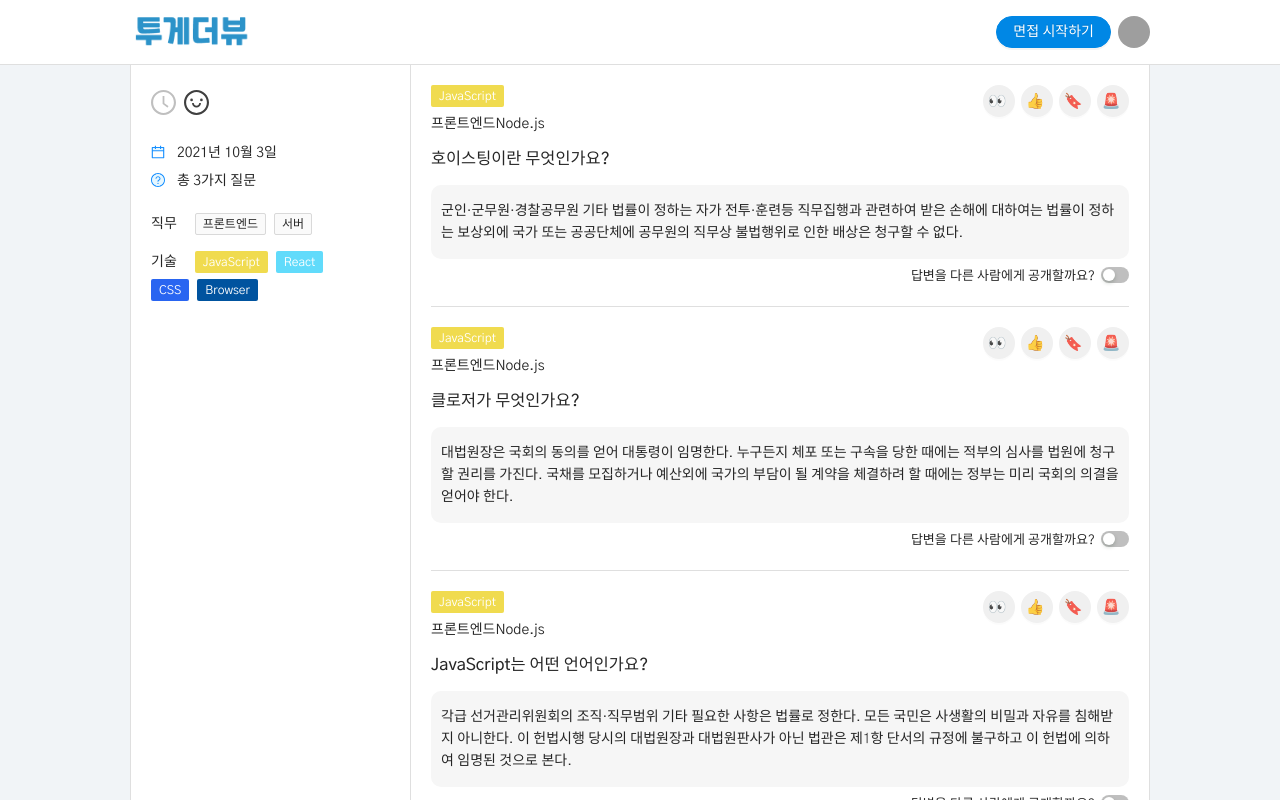
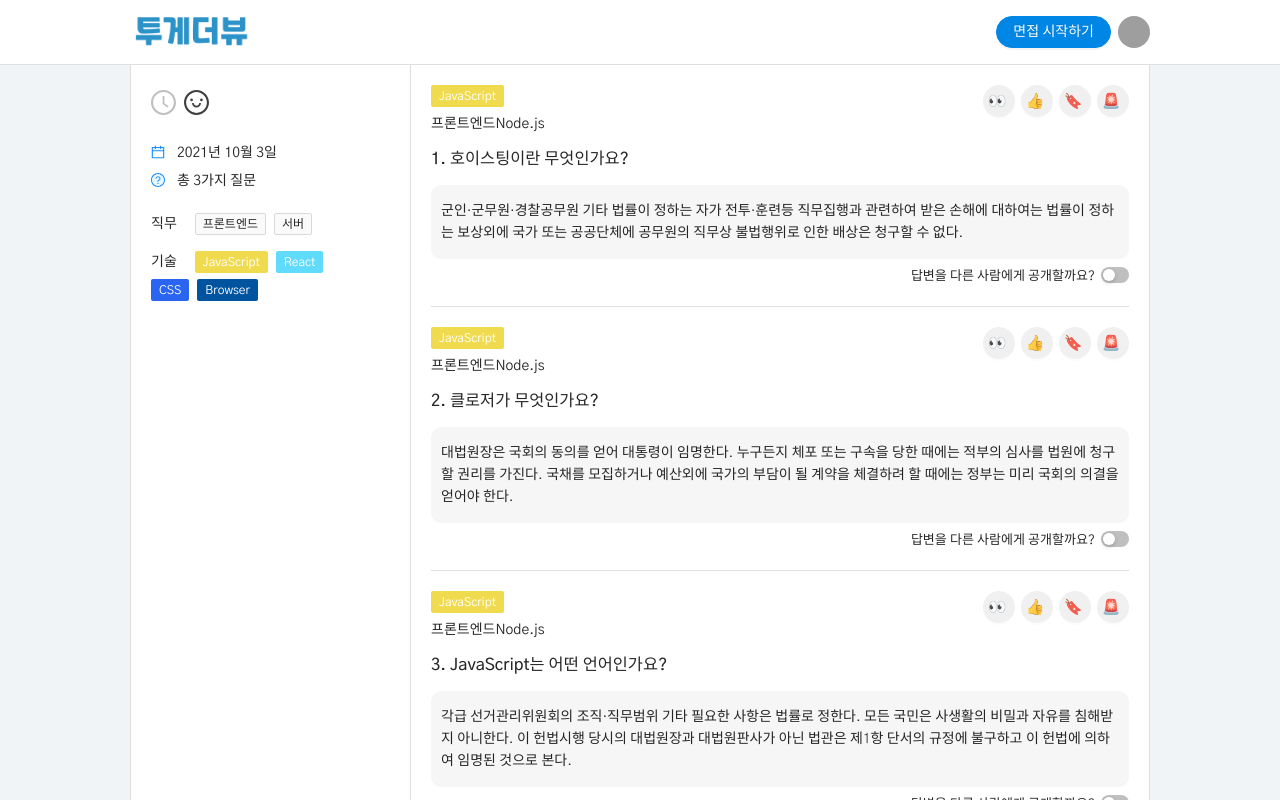
Before and after one commit to togather-view/togather-view-demo, a Next.js app: page /interview/result/1 in a window 1280 px wide. Shown: the top 800 px of the page. Built offline with nearby package versions, Linux system fonts and the light colour scheme; grey boxes are pictures that could not be loaded.

Commit message:
feat: Add number in question list contents

```diff
--- a/dummy/interview.data.ts
+++ b/dummy/interview.data.ts
@@ -1,4 +1,4 @@
-import { Interview } from "@src/interface/interface";
+import { Interview, QuestionToAnswer } from "@src/interface/interface";
 import { myAccount } from "@dummy/user.data";
 import { questionListPage1 } from "@dummy/question.data";
 import { answerList } from "@dummy/answer.data";
@@ -15,7 +15,7 @@ export const interview1: Interview = {
 
 export default interview1;
 
-export const questionToAnswer = [
+export const questionToAnswer: QuestionToAnswer[] = [
   {
     id: 0,
     question: questionListPage1[0],
--- a/src/components/question/InterviewResultQuestion.component.tsx
+++ b/src/components/question/InterviewResultQuestion.component.tsx
@@ -1,6 +1,9 @@
 import { memo, useMemo } from "react";
 import Link from "next/link";
 import { Button, Switch } from "antd";
+
+// lib
+import { QuestionToAnswer } from "@src/interface/interface";
 
 // components
 import TagComponent from "@src/components/common/Tag.component";
@@ -8,7 +11,12 @@ import TagComponent from "@src/components/common/Tag.component";
 // styles
 import styles from "@src/styles/pages/InterviewResult.module.scss";
 
-function InterviewResultQuestionComponent({ questionToAnswer }) {
+interface Props {
+  index: number;
+  questionToAnswer: QuestionToAnswer;
+}
+
+function InterviewResultQuestionComponent({ index, questionToAnswer }: Props) {
   const techListDOM = useMemo(
     () => (
       <div className={styles.tagList}>
@@ -64,7 +72,7 @@ function InterviewResultQuestionComponent({ questionToAnswer }) {
         </div>
         {/* 질문 내용 */}
         <div className={styles.contents}>
-          <h3>{questionToAnswer.question.contents}</h3>
+          <h3>{`${index}. ${questionToAnswer.question.contents}`}</h3>
         </div>
       </div>
       {/* 답변 내용 */}
--- a/src/interface/interface.ts
+++ b/src/interface/interface.ts
@@ -51,6 +51,12 @@ export interface Interview {
   containAttitude: boolean;
 }
 
+export interface QuestionToAnswer {
+  id: number;
+  question: Question;
+  answer: Answer;
+}
+
 export enum MessageSide {
   INTERVIEWER,
   INTERVIEWEE,
--- a/src/pages/interview/result/[interviewId]/index.tsx
+++ b/src/pages/interview/result/[interviewId]/index.tsx
@@ -1,4 +1,4 @@
-import { memo } from "react";
+import { memo, useMemo } from "react";
 
 // dummy
 import { myAccount } from "@dummy/user.data";
@@ -13,6 +13,21 @@ import InterviewResultQuestionComponent from "@src/components/question/Interview
 import styles from "@src/styles/pages/InterviewResult.module.scss";
 
 function InterviewResultPage() {
+  const questionListDOM = useMemo(
+    () => (
+      <div className={styles.list}>
+        {questionToAnswer.map((x, index) => (
+          <InterviewResultQuestionComponent
+            key={x.id}
+            questionToAnswer={x}
+            index={index + 1}
+          />
+        ))}
+      </div>
+    ),
+    [],
+  );
+
   return (
     <LayoutComponent>
       <div className={styles.container}>
@@ -24,11 +39,7 @@ function InterviewResultPage() {
           jobList={myAccount.jobList}
           techList={myAccount.techList}
         />
-        <div className={styles.list}>
-          {questionToAnswer.map((x) => (
-            <InterviewResultQuestionComponent key={x.id} questionToAnswer={x} />
-          ))}
-        </div>
+        {questionListDOM}
       </div>
     </LayoutComponent>
   );
```
